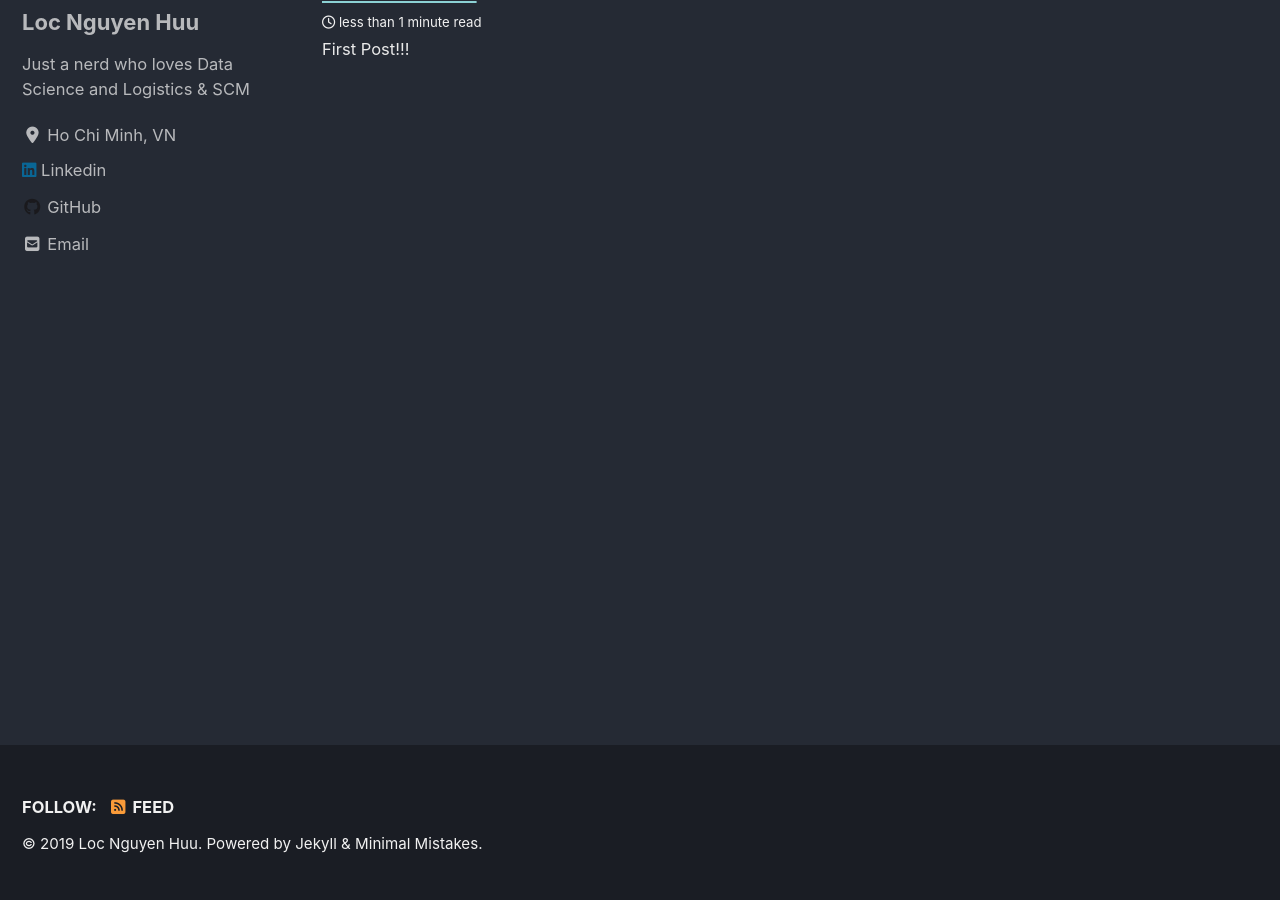
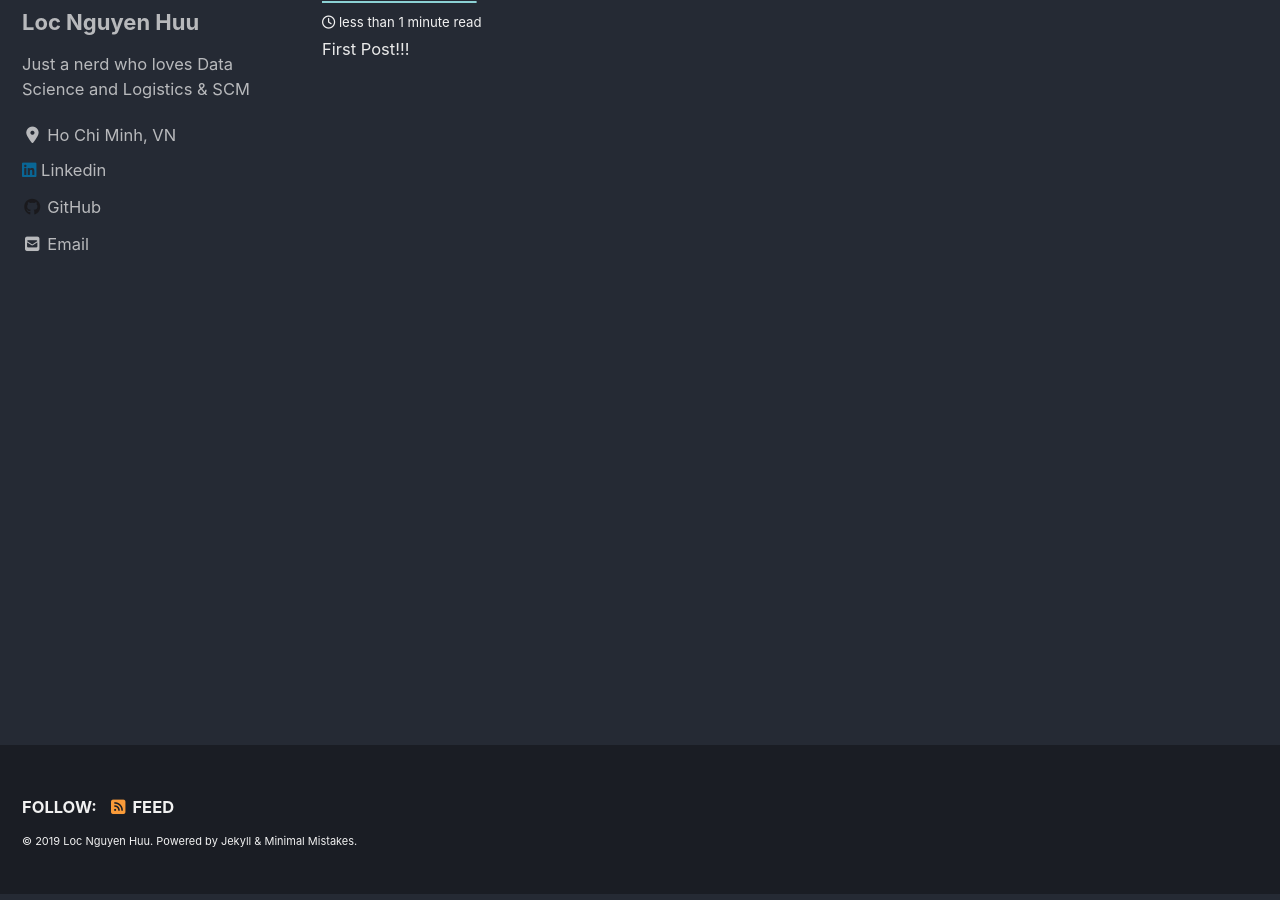
Before and after one commit to kaginguyen/locnguyen14061996.github.io, a Jekyll site: the page built from index.html, in a window 1280 px wide and 900 px high, scrolled down 222 px. Built offline with Jekyll 4.4.1, drawn with Linux system fonts in a browser that asks for light colours; cached includes are drawn as plain includes; nearby versions of some CDN libraries; the list of posts is cut into pages by our own code.

Commit message:
fix type and update footer

```diff
--- a/_includes/footer.html
+++ b/_includes/footer.html
@@ -16,4 +16,4 @@
   </ul>
 </div>
 
-<div class="page__footer-copyright">&copy; {{ site.time | date: '%Y' }} {{ site.name | default: site.title }}. {{ site.data.ui-text[site.locale].powered_by | default: "Powered by" }} <a href="https://jekyllrb.com" rel="nofollow">Jekyll</a> &amp; <a href="https://mademistakes.com/work/minimal-mistakes-jekyll-theme/" rel="nofollow">Minimal Mistakes</a>.</div>
+<div style="font-size: 50%;" class="page__footer-copyright">&copy; {{ site.time | date: '%Y' }} {{ site.name | default: site.title }}. {{ site.data.ui-text[site.locale].powered_by | default: "Powered by" }} <a href="https://jekyllrb.com" rel="nofollow">Jekyll</a> &amp; <a href="https://mademistakes.com/work/minimal-mistakes-jekyll-theme/" rel="nofollow">Minimal Mistakes</a>.</div>
```
Also changed, not shown: _pages/about.md (+1 -1 lines).
